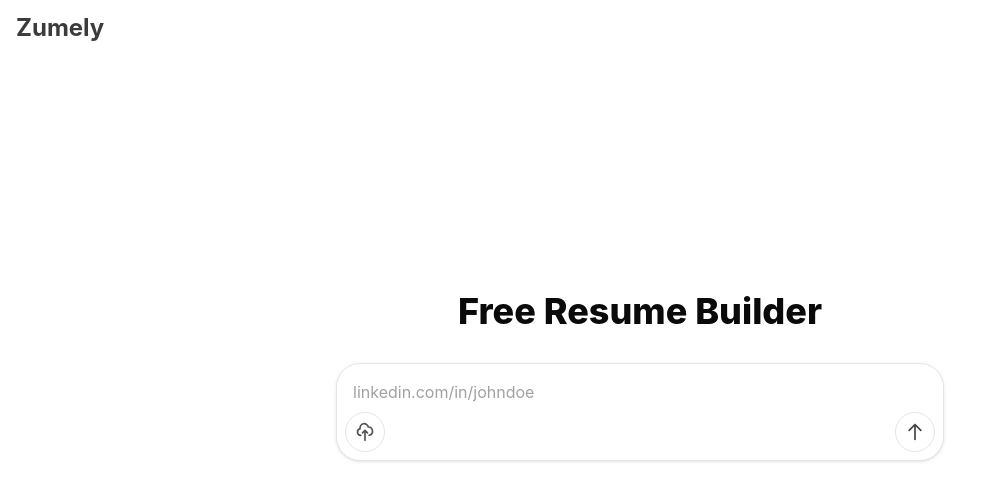
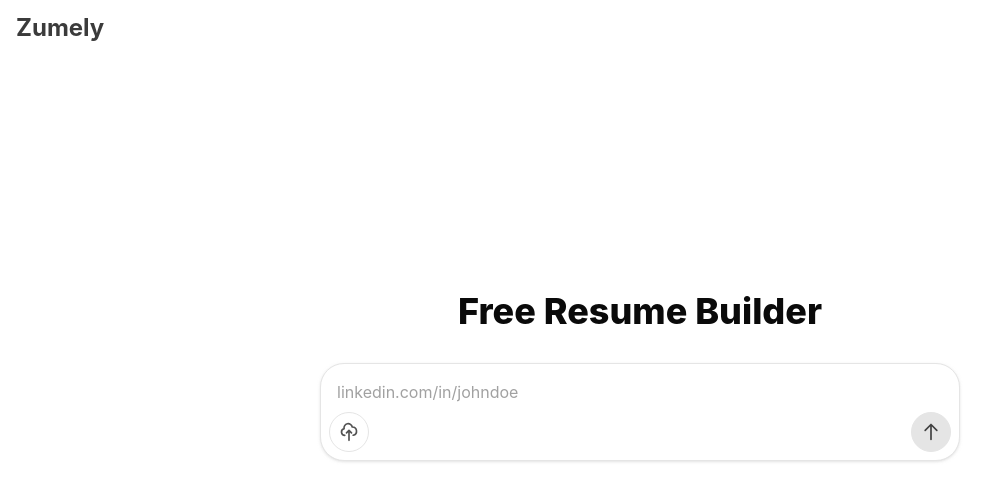
Before and after one commit to victorchicu/workley-app, an Angular app: page / in a window 1280 px wide. Shown: the top 500 px of the page, without its empty margins (0-1006 px from the left). Built offline with nearby package versions, Linux system fonts and the light colour scheme.

Commit message:
Fix send button bg colors

```diff
--- a/src/app/features/import-page/components/import-from/import-from.component.html
+++ b/src/app/features/import-page/components/import-from/import-from.component.html
@@ -1,14 +1,13 @@
-<div class="relative w-full max-w-2xl mx-auto px-4">
+<div class="relative w-full max-w-2xl mx-auto">
   <form [formGroup]="importForm" (ngSubmit)="handleImportForm()"
         class="relative flex flex-col w-full bg-white rounded-3xl border border-neutral-200 shadow-sm shadow-neutral-300/50">
     <div class="flex items-start w-full mb-2 px-4 pt-4">
       <input
-        #textInput
-        name="linkedin-profile-link"
+        formControlName="url"
         placeholder="linkedin.com/in/johndoe"
         autocomplete="off"
         class="flex-grow min-w-0 text-neutral-800 bg-transparent focus:outline-none placeholder-neutral-400 resize-none overflow-y-auto p-0"
-        style="field-sizing: content;"
+        (click)="$event.stopPropagation()"
       >
     </div>
 
@@ -25,13 +24,12 @@
       </button>
       <button
         type="submit"
-        class="relative w-10 h-10 flex items-center justify-center text-neutral-600 hover:text-neutral-800 bg-white hover:bg-neutral-50 rounded-full border border-neutral-200 cursor-pointer group"
+        class="relative w-10 h-10 flex items-center justify-center text-neutral-600 hover:text-neutral-800 rounded-full border border-neutral-200 cursor-pointer group"
         [ngClass]="{
             'bg-neutral-900': importForm.value.url && importForm.value.url.length > 0,
             'bg-neutral-200': !importForm.value.url || importForm.value.url.length === 0
           }"
         aria-label="Submit"
-        (click)="handleImportForm()"
       >
         <svg class="w-5 h-5 transition-colors duration-100"
              [ngClass]="{
--- a/src/app/features/import-page/components/import-from/import-from.component.ts
+++ b/src/app/features/import-page/components/import-from/import-from.component.ts
@@ -1,4 +1,4 @@
-import {Component, ElementRef, HostListener, ViewChild} from '@angular/core';
+import {Component, ElementRef, HostListener, input, ViewChild} from '@angular/core';
 import {FormBuilder, FormControl, FormGroup, ReactiveFormsModule, Validators} from '@angular/forms';
 import {NgClass} from '@angular/common';
 import {TooltipDirective} from '../../../../core/directives/tooltip.directive';
@@ -26,7 +26,6 @@ export interface ImportValue {
 })
 export class ImportFromComponent {
 
-  @ViewChild('textInput') textInputRef!: ElementRef;
   importForm: ImportFormGroup;
   private readonly LINKED_IN_URL_PATTERN = /^(https?:\/\/)?(www\.)?linkedin\.com\/in\/[\w-]+\/?$/i;
   private readonly LINKED_IN_PROFILE_URL_PATTERN = /^(https?:\/\/)?(www\.)?linkedin\.com\/in\/([a-zA-Z0-9_-]+[a-zA-Z0-9_-]*)\/?$/;
@@ -55,6 +54,7 @@ export class ImportFromComponent {
     if (this.importForm.valid) {
       const importValue: ImportValue = this.importForm.value as ImportValue
       console.log("Import value: ", importValue)
+      this.importForm.reset()
     }
   }
 }
```
